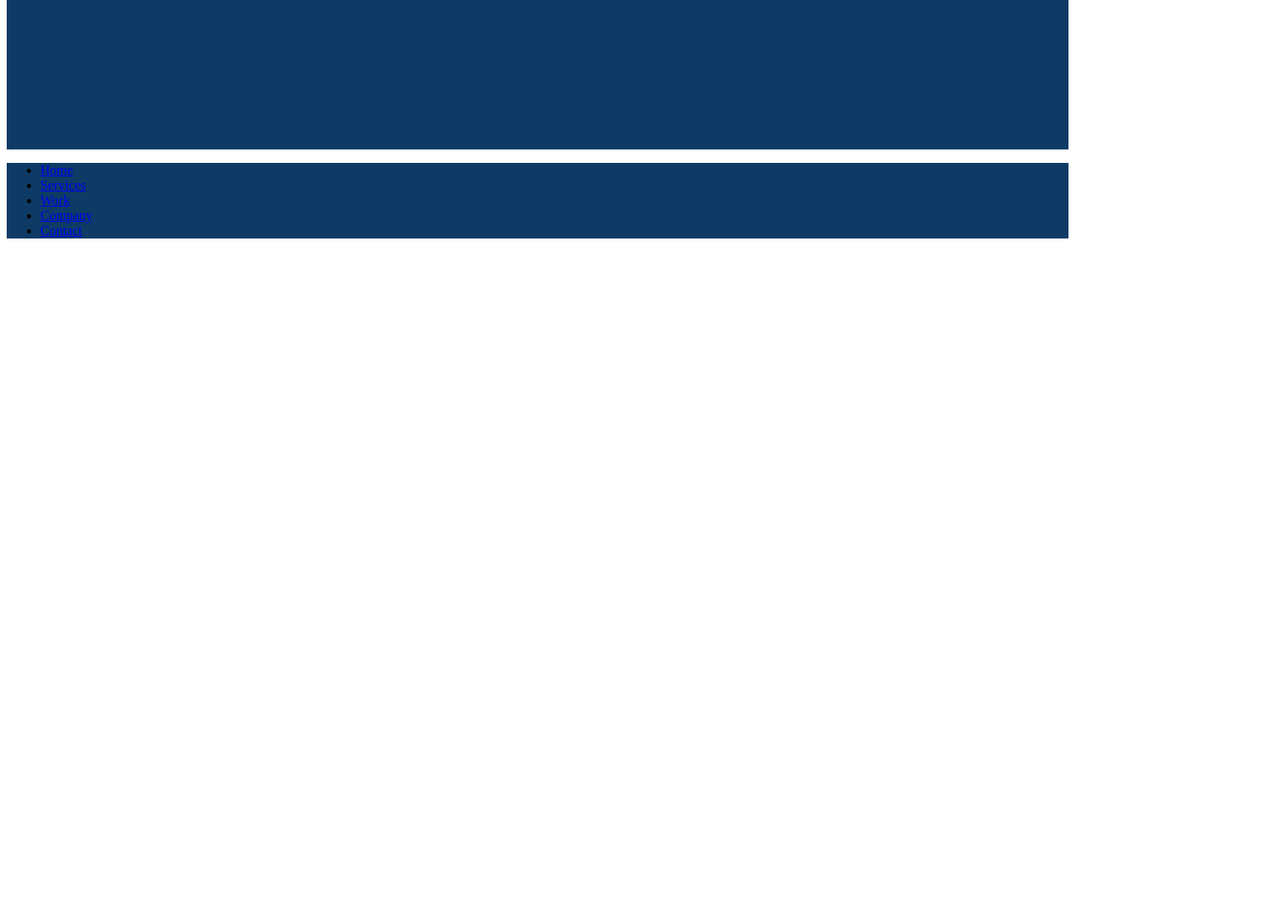
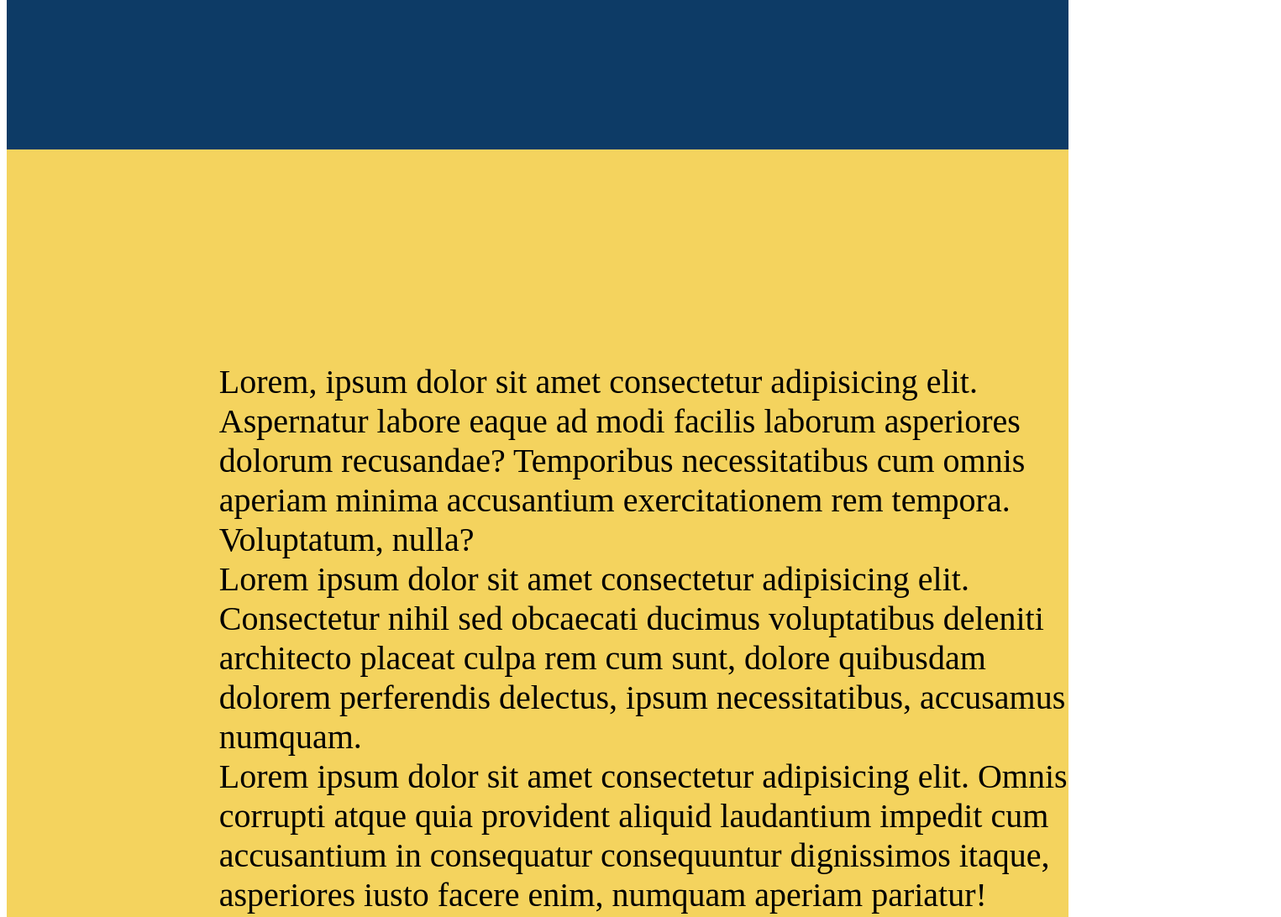
Before and after one commit to Seaway-Software-Development/web-skeleton-and-navigation-Tr1kru, a plain HTML site: page index.html in a window 1280 px wide. Shown: the part 638-1730 px from the top of the page at 84% size, 1525 px wide, since content can reach past the window. Before the commit the page ends 938 px from the top, so only its background shows below. Drawn offline with Linux system fonts and the light colour scheme.

Commit message:
jfljcjin

```diff
--- a/CSS/styles.css
+++ b/CSS/styles.css
@@ -77,6 +77,42 @@ main {
 background-color: #f4d35e;
 }
 
+#container {
+    width: 80%;
+    display: inherit;
+    padding: 20% 20% 150px;
+}
+
+section {
+    font-size: 2.5em;
+}
+
 footer {
     background-color: #0d3b66;
 }
+
+.fnav {
+    color: #faf0ca;
+    min-height: 50px;
+}
+
+.fnav ul {
+display: block;
+text-align: center;
+background-color: #0d3b66;
+}
+
+.fnav ul li {
+display: inline-block;
+list-style-type: none;
+width: 14%;
+background-color: #f4d35e;
+}
+
+.fnav a {
+
+}
+
+.fnav a:hover {
+
+}
--- a/index.html
+++ b/index.html
@@ -25,12 +25,19 @@
 
         <main>
             <div id="container">
-
+                <article>
+                    <section>Lorem, ipsum dolor sit amet consectetur adipisicing elit. Aspernatur labore eaque ad modi facilis laborum asperiores dolorum recusandae?
+                        Temporibus necessitatibus cum omnis aperiam minima accusantium exercitationem rem tempora. Voluptatum, nulla?</section>
+                    <section>Lorem ipsum dolor sit amet consectetur adipisicing elit. Consectetur nihil sed obcaecati ducimus voluptatibus deleniti architecto placeat culpa rem
+                        cum sunt, dolore quibusdam dolorem perferendis delectus, ipsum necessitatibus, accusamus numquam.</section>
+                    <section>Lorem ipsum dolor sit amet consectetur adipisicing elit. Omnis corrupti atque quia provident aliquid laudantium impedit
+                        cum accusantium in consequatur consequuntur dignissimos itaque, asperiores iusto facere enim, numquam aperiam pariatur!</section>
+                </article>
             </div>
         </main>
 
         <footer>
-            <nav>
+            <nav class="fnav">
                 <ul>
                     <li><a href="index.html">Home</a></li>
                     <li><a href="services.html">Services</a></li>
```
